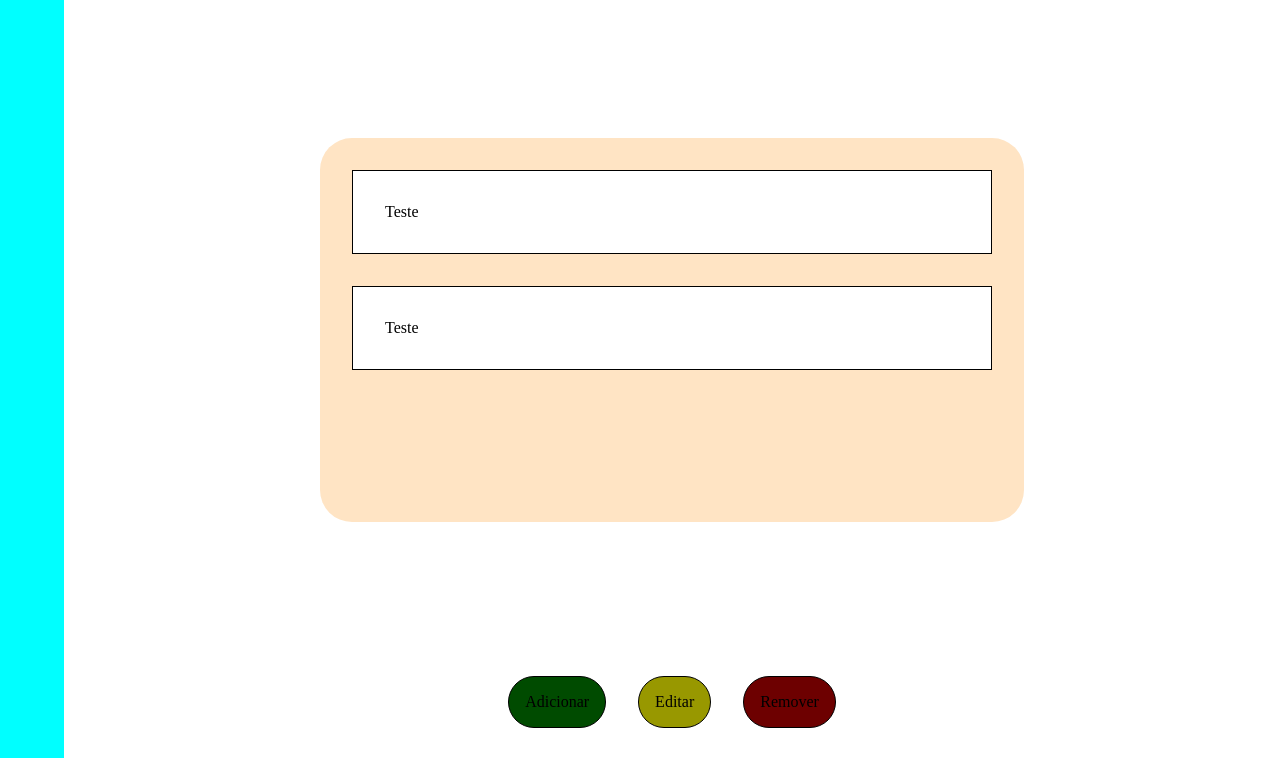
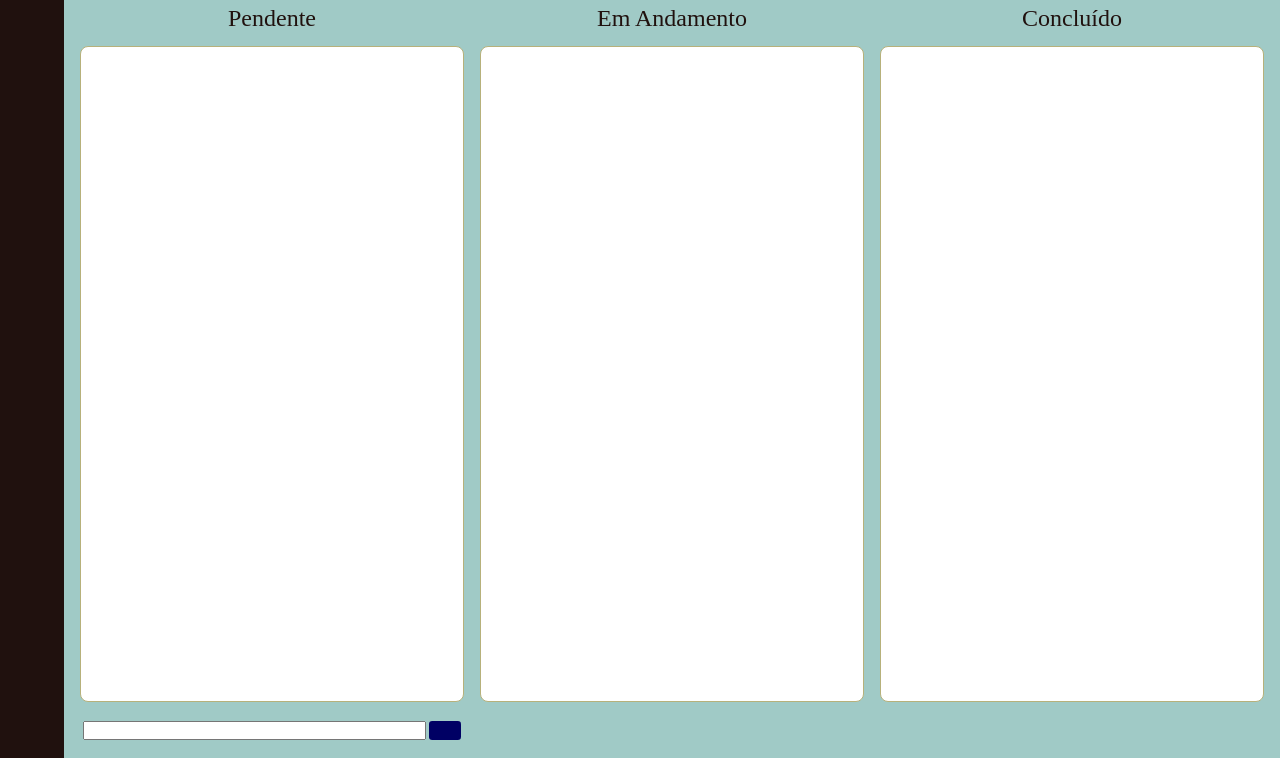
Before and after one commit to EliasPeixoto/produtividade_melhorada, a plain HTML site: page index.html in a window 1280 px wide. Shown: the part 42-800 px from the top of the page. Drawn offline with Linux system fonts and the light colour scheme.

Commit message:
Reformulação do front-end da Aplicação.

```diff
--- a/index.html
+++ b/index.html
@@ -7,25 +7,40 @@
     <script src="./scripts/behaviors.js" defer></script>
 </head>
 
-<body>
+<body class="main-container">
     <div class="title-container">
-        <p ></p>
+        <p class="title">Produtividade Melhorada</p>
     </div>
-        <ul class="navigation-container">
-            <li></li>
-        </ul>
-        <div class="content-container dialog">
-            <ul class="cards-container dialog" data-dialog="container">
+    <ul class="navigation-container">
+    </ul>
+    <div class="content-container">
+        <div class="cards-container">
+            <p class="cards-title">Pendente</p>
+            <ul class="cards-list todo-cards-list">
 
             </ul>
-            <div class="buttons-container">
-                <a class="buttom-accept" data-dialog="container" data-action="open">Adicionar</a>
-                <a class="buttom-edit">Editar</a>
-                <a class="buttom-remove" data-dialog="container" data-action="close">Remover</a>
+            <div class="task-input-container">
+                <input class="dialog" type="text" id="new_task_input" data-dialog="new-task" data-action="new-task-input">
+                <a class="add-task-button" data-dialog="new-task" data-action="generate_card"></a>
             </div>
+
+        </div>
+        <div class="cards-container">
+            <p class="cards-title">Em Andamento</p>
+            <ul class="cards-list">
+
+            </ul>
+        </div>
+        <div class="cards-container">
+            <p class="cards-title">Concluído</p>
+            <ul class="cards-list">
+
+            </ul>
         </div>
     </div>
-
+    <div class="card-edit-container">
+     <label></label>
+    </div>
 </body>
 
 </html>
--- a/scripts/behaviors.js
+++ b/scripts/behaviors.js
@@ -1,13 +1,25 @@
-function generateCard() {
-    let card_container = document.querySelector('.cards-container');
-    let card = document.createElement('li');
+function generateCard(dialog) {
+    if (dialog.value != '') {
+        let card_container = document.querySelector('.todo-cards-list');
+        let card = document.createElement('li');
 
-    card.classList.add('card');
-    card.innerHTML = 'Teste';
-    card_container.appendChild(card);
+        card.classList.add('card');
+        card.innerHTML = `<p>${dialog.value}</p>`
+        card_container.appendChild(card);
+        dialog.value = '';
+    }
+
 }
 function removeCard(card) {
     card.remove();
+}
+function inputListener() {
+    document.addEventListener('submit', (event) => {
+        event.preventDefault();
+        const trigger = event.target.closest('[data-action]');
+        console.log("Foi");
+
+    })
 }
 
 function eventListenerSetup() {
@@ -28,12 +40,11 @@ function eventListenerSetup() {
 
         const actions = {
             open: (dialog) => dialog.classList.toggle("closed", false),
-            close: (dialog) => dialog.classList.toggle("closed", true)
-            }
+            close: (dialog) => dialog.classList.toggle("closed", true),
+            generate_card: (dialog) => generateCard(dialog),
+        }
         actions[action]?.(dialog);
-
     });
 }
 eventListenerSetup();
-generateCard();
-generateCard();
+inputListener();
--- a/styles/main.css
+++ b/styles/main.css
@@ -1,76 +1,115 @@
+:root
+{
+    --navbar-color: #20110E;
+    --text-color: #20110E;
+    --title-color: #7D6BD6;
+    --background-color: #A0CAC6;
+    --section-bg-color: white;
+    --highlight-color: #B7B17B;
+    --border-color: #B7B17B ;
+}
+
 * {
     margin: 0;
     padding: 0;
 }
 
 body {
+    overflow: hidden;
+    color: var(--text-color);
+    background-color: var(--background-color);
     height: 100vh;
     display: grid;
     grid-template-columns: 4rem 1fr 1fr 1fr 1fr 1fr 1fr 1fr 1fr 1fr 1fr 1fr;
-    grid-template-rows: 1.5rem 1fr 1fr;
+    grid-template-rows: 2rem 1fr 1fr;
     grid-template-areas: "title title title title title title title title title title title title"
         "navigation vcontent vcontent vcontent vcontent vcontent vcontent vcontent vcontent vcontent vcontent vcontent"
         "navigation vcontent vcontent vcontent vcontent vcontent vcontent vcontent vcontent vcontent vcontent vcontent";
 }
 
 .title-container {
-    background-color: aqua;
+    background-color: var(--navbar-color);
     grid-area: title;
+}
+.title{
+    color:var(--title-color);
+    font-size: x-large;
+    font-weight: bold;
+    justify-self: center;
+    align-self: center;
 }
 
 .content-container {
+    min-height: 0;
     padding: 1rem;
     display: grid;
-    grid-template-rows: 1fr 5rem;
+    grid-template-columns: 1fr 1fr 1fr;
     grid-area: vcontent;
+    gap:1rem;
 }
 
 .navigation-container {
     list-style-type: none;
-    background-color: aqua;
+    background-color: var(--navbar-color);
     grid-area: navigation;
+    display: flex;
+    gap: 1rem;
+    flex-direction: column;
+    padding: 1rem;
+
 }
 
 .cards-container {
+    min-height: 0;
+    display: grid;
+    grid-template-rows: 1.5rem 1fr 1.5rem;
+    gap: 1rem;
+    align-items: center;
+}
+.cards-title
+{
+    text-align: center;
+    font-size: 1.5rem;
+}
+.cards-list
+{
+    overflow-y: scroll;
+    scroll-snap-type: y mandatory;
+    min-height: 0;
     display: flex;
-    width: 40rem;
-    height: 20rem;
-    background-color: bisque;
-    align-self: center;
-    justify-self: center;
-    border-radius: 2rem;
+    background-color: var(--section-bg-color);
+    align-self: stretch;
+    justify-self: stretch;
+    border-radius: 0.5rem;
     list-style-type: none;
-    gap: 2rem;
+    gap: 0.5rem;
     flex-direction: column;
     align-items: stretch;
     justify-content:baseline;
     padding: 2rem;
-    overflow-y: scroll;
-    scroll-snap-type: y mandatory;
-
-
+    border: 1px solid  var(--border-color);
 }
 
-.cards-container
-
 .card {
-    padding: 2rem;
-    border: 1px solid black;
+    text-align: center;
+    padding: 0.5rem;
+    border: 2px solid  var(--border-color);
     background-color: white;
+    border-radius: 0.5rem;
 }
 
 .buttons-container {
     display: flex;
     align-items: center;
     justify-content: center;
-    gap: 2rem;
+    gap: 5rem;
 }
 
 .buttom-accept {
     padding: 1rem;
     background-color: rgb(0, 75, 0);
     border: 1px solid black;
-    border-radius: 2rem;
+    border-radius: 0.5rem;
     cursor: pointer;
 }
 
@@ -78,7 +117,7 @@ body {
     padding: 1rem;
     background-color: rgb(152, 152, 0);
     border: 1px solid black;
-    border-radius: 2rem;
+    border-radius: 0.5rem;
     cursor: pointer;
 }
 
@@ -86,7 +125,7 @@ body {
     padding: 1rem;
     background-color: rgb(109, 0, 0);
     border: 1px solid black;
-    border-radius: 2rem;
+    border-radius: 0.5rem;
     cursor: pointer;
 }
 
@@ -101,6 +140,27 @@ body {
 .buttom-remove:hover {
     background-color: red;
 }
+.add-task-button:hover{
+    background-color: blue;
+}
 .closed{
     display: none;
 }
+.card-edit-container
+{
+    display: grid;
+    grid-template-rows: 1fr 1fr 1fr;
+}
+.add-task-button
+{
+    padding: 0.5rem;
+    background-color: rgb(0, 0, 100);
+    border-radius: 0.2rem;
+}
+.task-input-container
+{
+    padding: 0.2rem;
+    gap: 0.2rem;
+    display: grid;
+    grid-template-columns: 1fr 2rem;
+}
```
